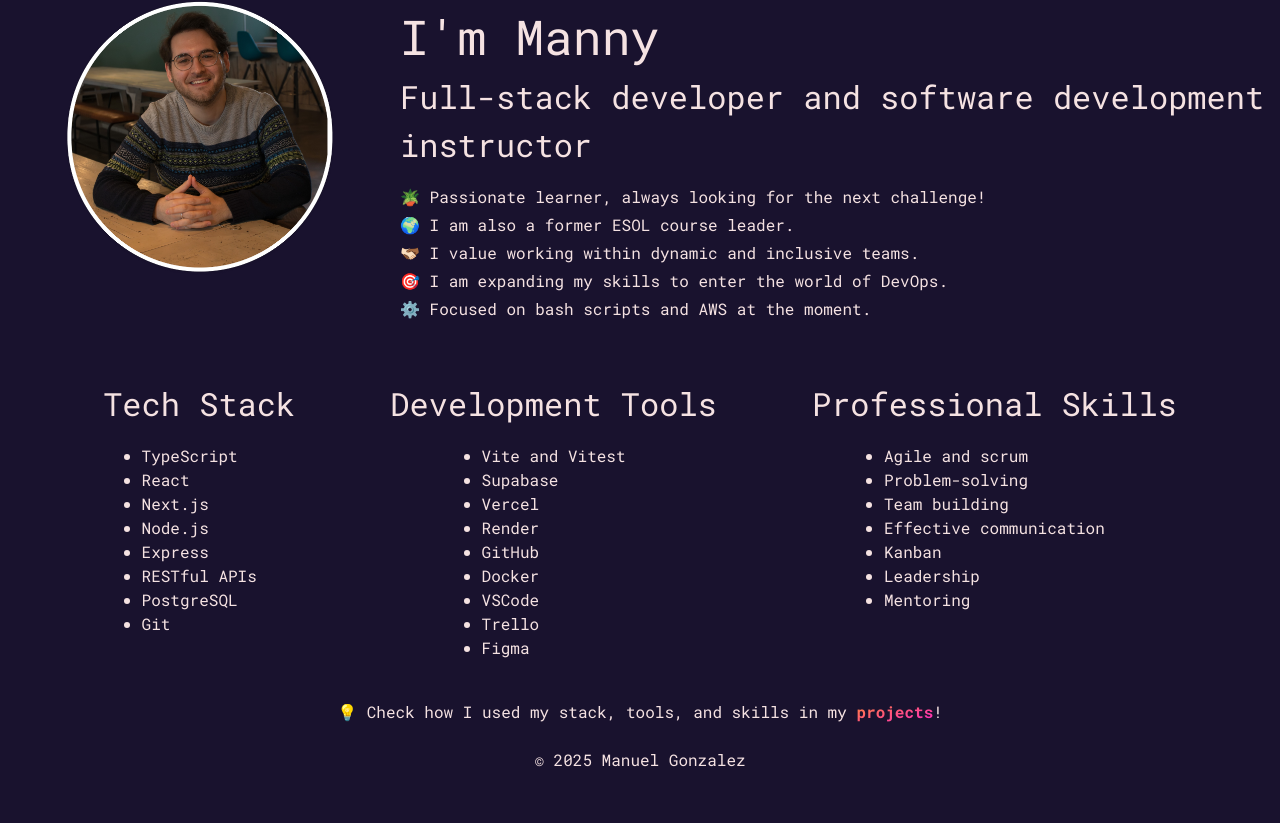
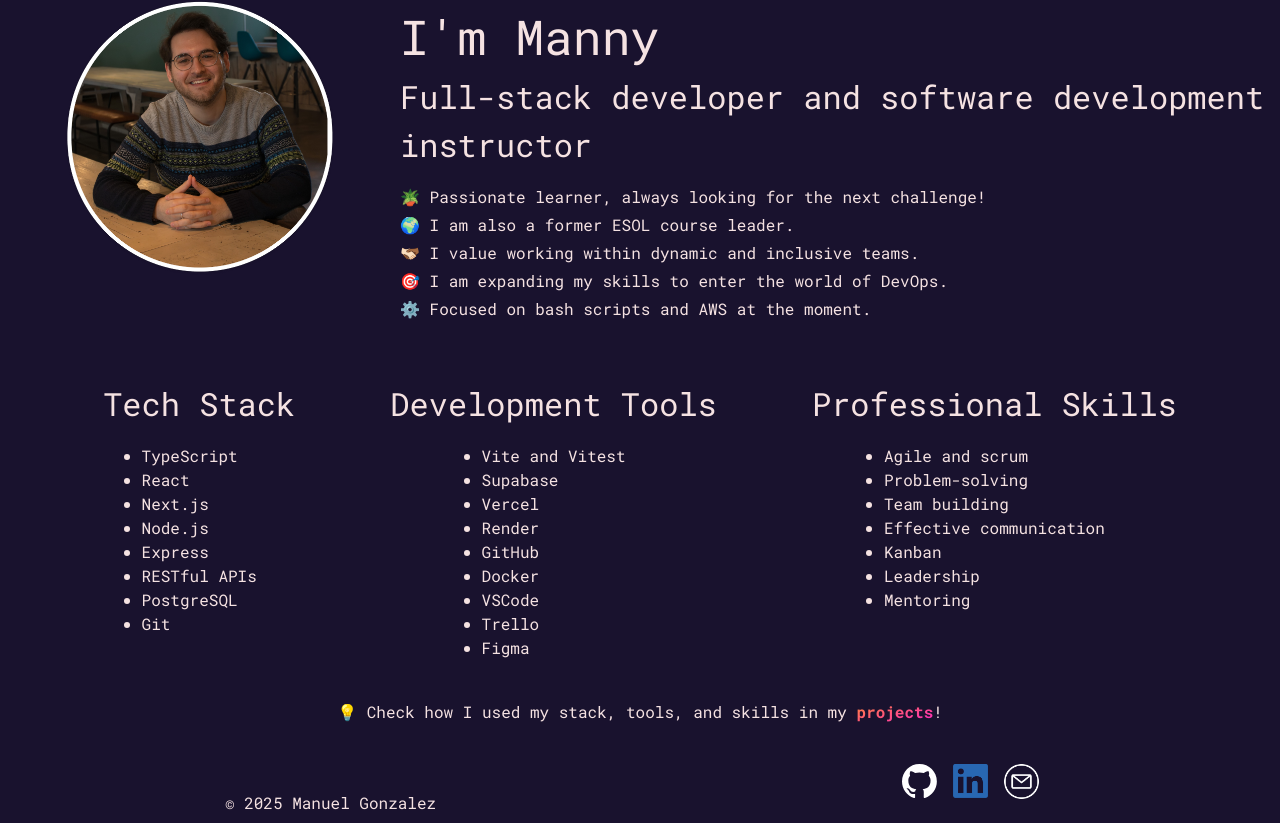
Before and after one commit to MannyGGB/portfolio, a Next.js app: page / in a window 1280 px wide. Shown: the part 148-971 px from the top of the page. Before the commit the page ends 928 px from the top, so only its background shows below. Built offline with nearby package versions, Linux system fonts and the light colour scheme.

Commit message:
fix:conditionally render footer navbar

```diff
--- a/src/components/Footer.tsx
+++ b/src/components/Footer.tsx
@@ -1,7 +1,12 @@
+import FooterNavBar from "./FooterNavBar";
+
 export default function Footer() {
   return (
-    <div className="flex flex-col items-center mt-auto">
-      <p className="p-2">&copy; 2025 Manuel Gonzalez</p>
-    </div>
+    <footer className="flex justify-around">
+      <div className="flex flex-col items-center justify-center mt-auto">
+        <p className="p-2 text-center">&copy; 2025 Manuel Gonzalez</p>
+      </div>
+      <FooterNavBar />
+    </footer>
   );
 }
--- /dev/null
+++ b/src/components/FooterNavBar.tsx
@@ -0,0 +1,54 @@
+import Link from "next/link";
+import Image from "next/image";
+import github_logo from "@/../public/github-mark-white.svg";
+import linkedin_logo from "@/../public/LI-In-Bug-crop.png";
+import email_logo from "@/../public/email_logo.png";
+import footernavbarStyles from "./footernavbar.module.css";
+
+export default function NavBar() {
+  return (
+    <nav
+      className={`flex justify-end p-4 size-fit navbar ${footernavbarStyles.footernavbar}`}
+    >
+      <Link
+        href={"https://github.com/MannyGGB"}
+        rel="noopener noreferrer"
+        target="_blank"
+      >
+        <Image
+          src={github_logo}
+          alt={"GitHub Logo"}
+          width={35}
+          height={30}
+          className={`m-2 hover:bg-purple-800 hover:rounded-full hover:cursor-pointer`}
+        />
+      </Link>
+      <Link
+        href={"https://www.linkedin.com/in/manuel-gonzalez-garcia-de-blas/"}
+        rel="noopener noreferrer"
+        target="_blank"
+      >
+        <Image
+          src={linkedin_logo}
+          alt={"LinkedIn Logo"}
+          width={35}
+          height={30}
+          className={`m-2 hover:bg-purple-800  hover:cursor-pointer`}
+        />
+      </Link>
+      <Link
+        href={`mailto:${process.env.NEXT_PUBLIC_EMAIL}`}
+        rel="noopener noreferrer"
+        target="_blank"
+      >
+        <Image
+          src={email_logo}
+          alt={"Email Logo"}
+          width={35}
+          height={30}
+          className={`m-2 rounded-2xl hover:bg-purple-800  hover:cursor-pointer`}
+        />
+      </Link>
+    </nav>
+  );
+}
--- a/src/components/NavBar.tsx
+++ b/src/components/NavBar.tsx
@@ -3,7 +3,6 @@ import Image from "next/image";
 import github_logo from "@/../public/github-mark-white.svg";
 import linkedin_logo from "@/../public/LI-In-Bug-crop.png";
 import email_logo from "@/../public/email_logo.png";
-import navbarStyles from "./navbar.module.css";
 
 export default function NavBar() {
   return (
@@ -28,7 +27,7 @@ export default function NavBar() {
         Resume
       </Link> */}
       </div>
-      <div className={`flex justify-end p-4 size-fit`}>
+      <div className={`flex justify-around p-4 size-fit`}>
         <Link
           href={"https://github.com/MannyGGB"}
           rel="noopener noreferrer"
--- /dev/null
+++ b/src/components/footernavbar.module.css
@@ -0,0 +1,10 @@
+.navbar {
+  display: none;
+}
+
+@media all and (max-width: 990px) {
+  .footernavbar {
+    display: block;
+    display: flex;
+  }
+}
```
Also changed, not shown: src/components/navbar.module.css (deleted).
